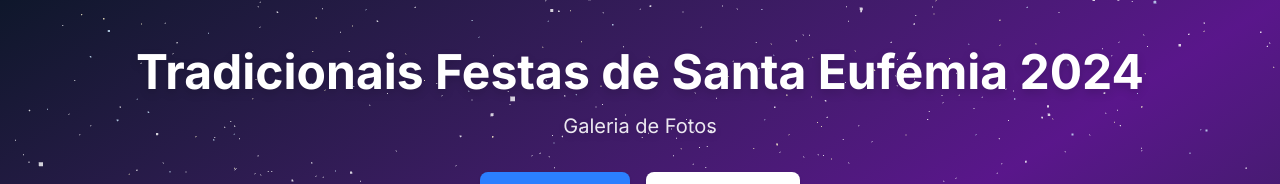
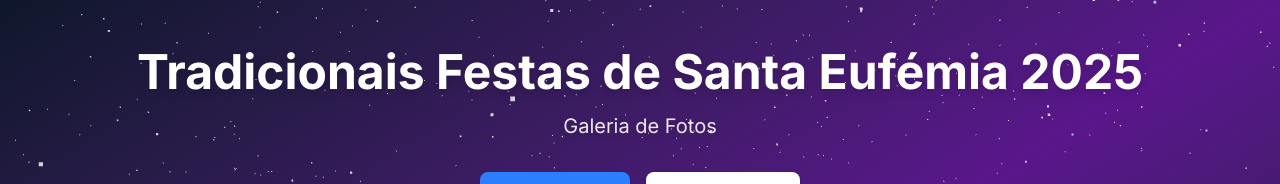
Before and after one commit to CardoSystems/smart-gallery, a Next.js app: page / in a window 1280 px wide. Shown: the top 184 px of the page. Built offline with nearby package versions, Linux system fonts and the light colour scheme; no server answers.

Commit message:
Update page.tsx

```diff
--- a/src/app/page.tsx
+++ b/src/app/page.tsx
@@ -26,7 +26,7 @@ export default function Home() {
       <main className="container mx-auto px-4 py-12 max-w-7xl relative z-10">
         <header className="mb-12 text-center">
           <h1 className="text-5xl font-bold text-white mb-4 drop-shadow-lg">
-            Tradicionais Festas de Santa Eufémia 2024
+            Tradicionais Festas de Santa Eufémia 2025
           </h1>
           <p className="text-xl text-white/90 max-w-2xl mx-auto mb-8 drop-shadow-md">
             Galeria de Fotos
```
